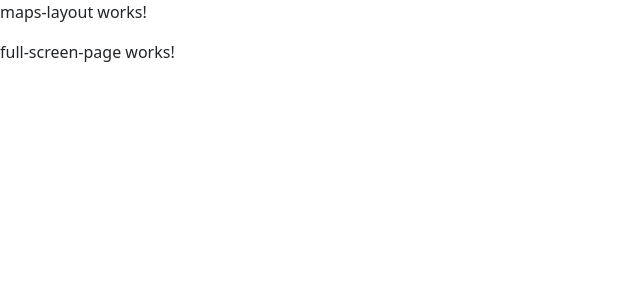
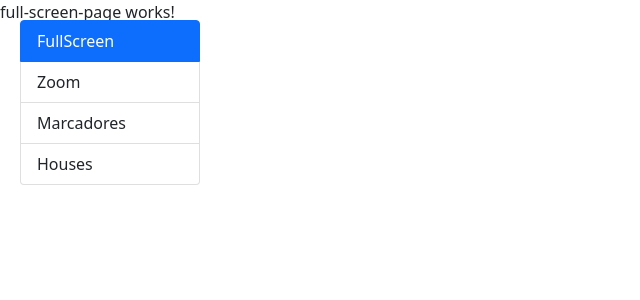
Before and after one commit to RobertoIrigoyen/10-mapsApp, an Angular app: page /maps/fullscreen in a window 1280 px wide. Shown: the top 300 px of the page, without its empty margins (0-640 px from the left). Built offline with nearby package versions, Linux system fonts and the light colour scheme.

Commit message:
Creacion menu

```diff
--- a/src/app/maps/components/side-menu/side-menu.component.html
+++ b/src/app/maps/components/side-menu/side-menu.component.html
@@ -1 +1,5 @@
-<p>side-menu works!</p>
+<ul class="list-group">
+    <li *ngFor="let item of menuItems" [routerLink]="[item.route]" routerLinkActive="active" class="list-group-item">
+        {{item.name}}
+    </li>
+</ul>
--- a/src/app/maps/components/side-menu/side-menu.component.scss
+++ b/src/app/maps/components/side-menu/side-menu.component.scss
@@ -0,0 +1,4 @@
+li {
+    cursor: pointer;
+    transition: all 0.3s;
+}
--- a/src/app/maps/components/side-menu/side-menu.component.ts
+++ b/src/app/maps/components/side-menu/side-menu.component.ts
@@ -1,10 +1,21 @@
 import { Component } from '@angular/core';
 
+interface MenuItem {
+  route: string;
+  name: string;
+}
+
 @Component({
-  selector: 'app-side-menu',
+  selector: 'maps-side-menu',
   templateUrl: './side-menu.component.html',
   styleUrls: ['./side-menu.component.scss']
 })
 export class SideMenuComponent {
 
+  public menuItems: MenuItem[] = [
+    { route: '/maps/fullscreen', name: 'FullScreen' },
+    { route: '/maps/zoom-range', name: 'Zoom' },
+    { route: '/maps/markers', name: 'Marcadores' },
+    { route: '/maps/properties', name: 'Houses' },
+  ]
 }
--- a/src/app/maps/layout/maps-layout/maps-layout.component.html
+++ b/src/app/maps/layout/maps-layout/maps-layout.component.html
@@ -1,4 +1,4 @@
-<p>maps-layout works!</p>
+<maps-side-menu></maps-side-menu>
 
 
 <router-outlet></router-outlet>
--- a/src/app/maps/layout/maps-layout/maps-layout.component.scss
+++ b/src/app/maps/layout/maps-layout/maps-layout.component.scss
@@ -0,0 +1,7 @@
+maps-side-menu {
+    position: fixed;
+    top: 20px;
+    left: 20px;
+    z-index: 999;
+    width: 180px;
+}
```
